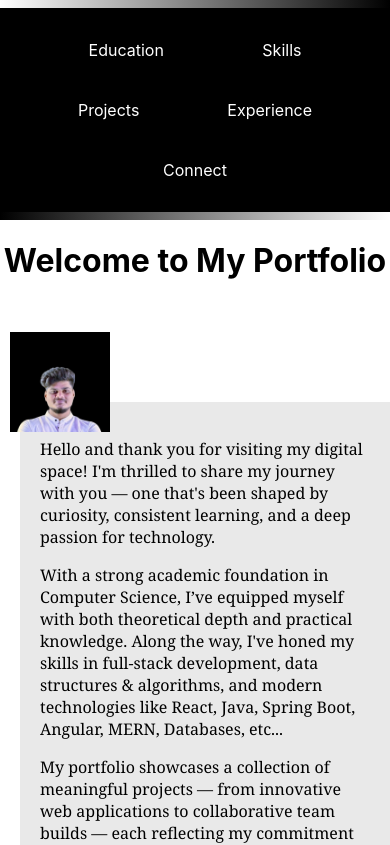
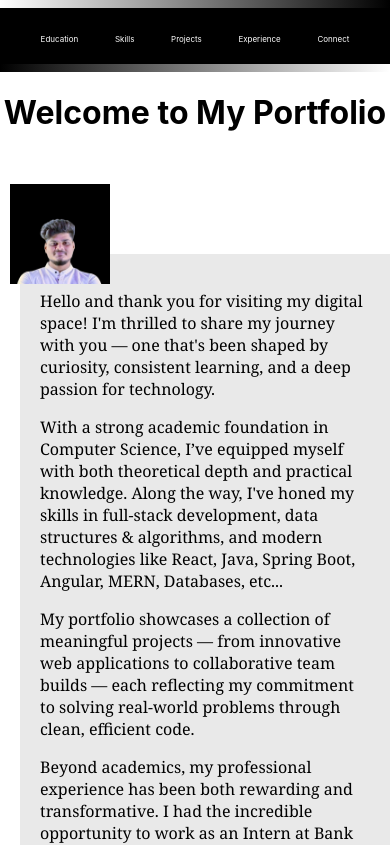
Before and after one commit to ashokbob9989/ashok-portfolio, a React (Create React App) app: page / in a window 390 px wide. Shown: the top 845 px of the page. Built offline with nearby package versions, Linux system fonts and the light colour scheme.

Commit message:
fix: navbar responsiveness

```diff
--- a/src/components/Navbar/Navbar.css
+++ b/src/components/Navbar/Navbar.css
@@ -48,3 +48,15 @@
         }
     }
 }
+
+@media screen and (max-width: 768px) {
+       .navbar-lists ul{
+            display: flex;
+            li{
+                padding: 6px;
+                a{
+                    font-size: 8px;
+                }
+            }
+       }
+}
```
